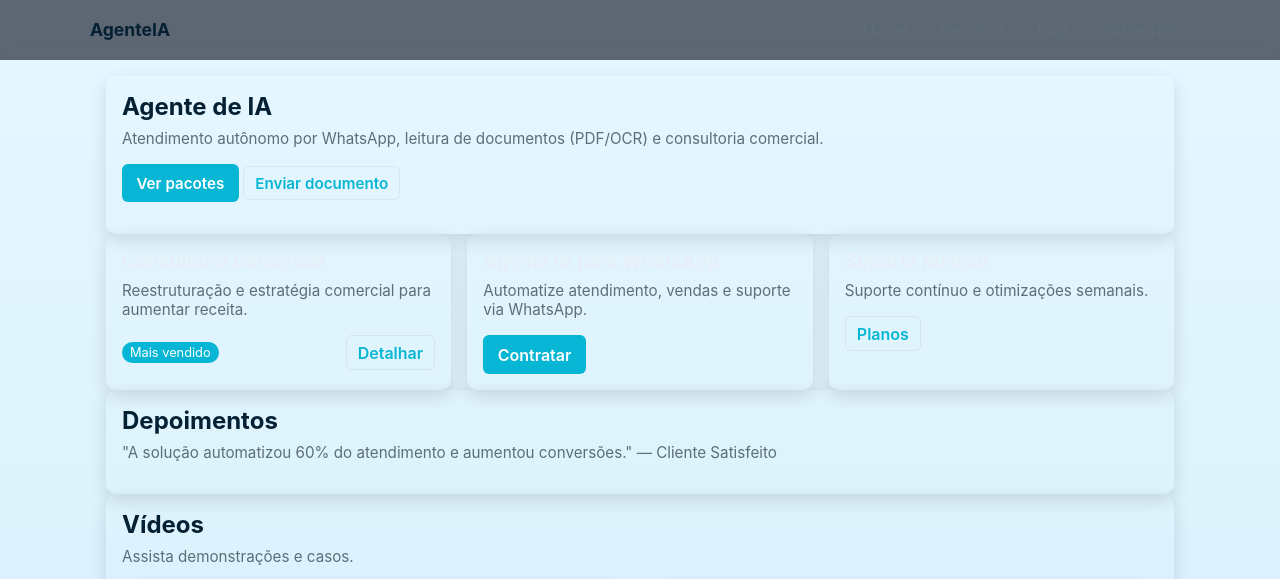
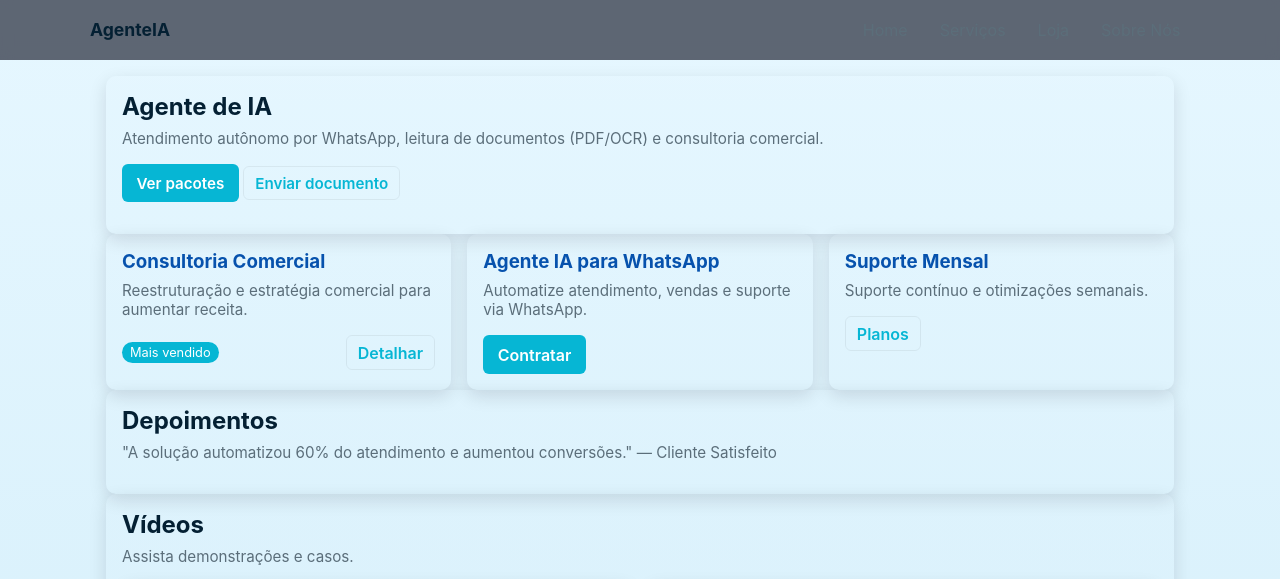
Before and after one commit to Aula889/ecommerce, a plain HTML site: page index.html in a window 1280 px wide. Shown: the top 579 px of the page. Drawn offline with Linux system fonts and the light colour scheme.

Commit message:
Atualizaçao do site

```diff
--- a/css/variables.css
+++ b/css/variables.css
@@ -9,7 +9,7 @@
 
   /* Cores de texto: --text (página), --card-text (cards) */
   --text: #042033; /* texto primário da página */
-  --card-text: #e6eef8; /* texto dentro de cards */
+  --card-text: #0752ad; /* texto dentro de cards */
 
   /* Utilitários */
   --muted: #5b6e7a;
```
